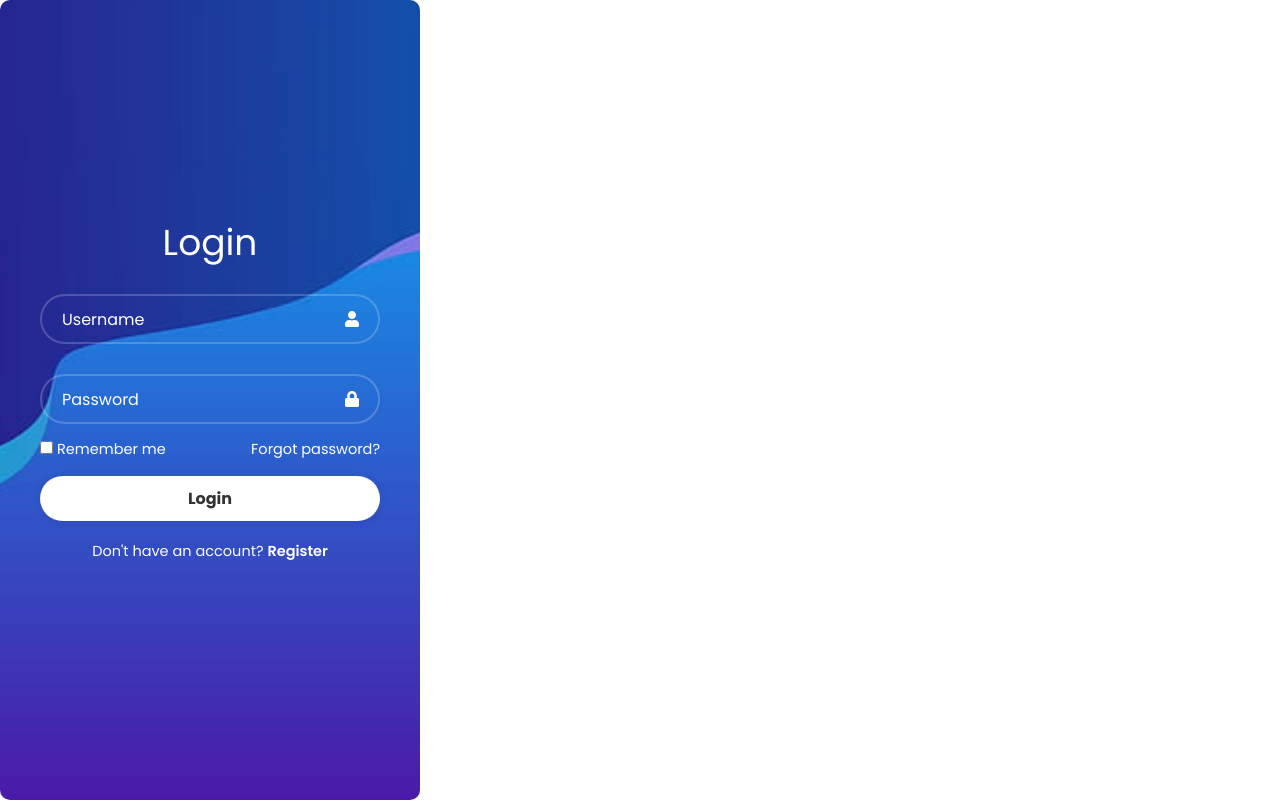
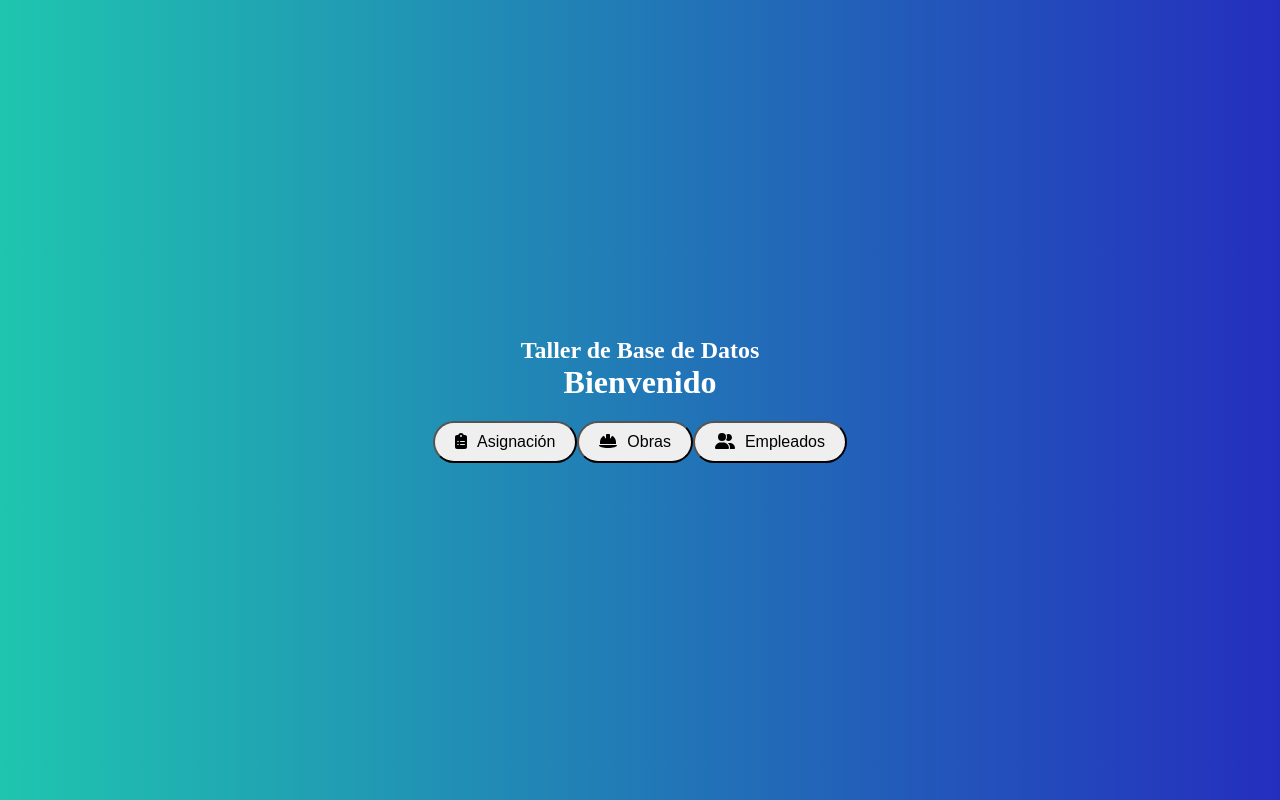
Before and after one commit to Misaelvr22/TallerBase, a React (Create React App) app in the folder frontend/tallerbd/: page / in a window 1280 px wide. Built offline with nearby package versions, Linux system fonts and the light colour scheme.

Commit message:
feat: create home

```diff
--- a/frontend/tallerbd/src/App.js
+++ b/frontend/tallerbd/src/App.js
@@ -1,15 +1,35 @@
-import { LoginForm } from './Componentes/LoginForm/LoginForm';
-import {BrowserRouter, Routes, Route} from 'react-router-dom'
-import Crud from './Screens/Crud';
+import React from 'react';
+import { BrowserRouter as Router, Routes, Route } from 'react-router-dom';
+import './diseño.css';
+import Welcome from './Welcome';
+
+function Asignacion() {
+  window.location.href = 'ruta-del-crud-asignacion'; // reemplaza con la ruta real de tu CRUD de Asignación
+  return null;
+}
+
+function Obras() {
+  window.location.href = 'ruta-del-crud-obras'; // reemplaza con la ruta real de tu CRUD de Obras
+  return null;
+}
+
+function Empleados() {
+  window.location.href = 'ruta-del-crud-empleados'; // reemplaza con la ruta real de tu CRUD de Empleados
+  return null;
+}
 
 function App() {
   return (
-    <BrowserRouter>
-      <Routes >
-        <Route path="/" element={<LoginForm />}/>
-        <Route path="/crud" element={<Crud />}/>
-      </Routes>
-    </BrowserRouter>
+    <Router>
+      <div className="App">
+        <Routes>
+          <Route path="/" element={ <Welcome /> } />
+          <Route path="/asignacion" element={ <Asignacion /> } />
+          <Route path="/obras" element={ <Obras /> } />
+          <Route path="/empleados" element={ <Empleados /> } />
+        </Routes>
+      </div>
+    </Router>
   );
 }
 
--- a/frontend/tallerbd/src/Componentes/LoginForm/LoginForm.css
+++ /dev/null
@@ -1,115 +0,0 @@
-.wrapper{
-    width: 420px;
-    background: slateblue;
-    color: #fff;
-    border-radius: 10px;
-    padding: 30px 40px;
-}
-
-.wrapper h1{
-font-size: 36px;
-text-align: center;
-}
-
-.wrapper .input-box{
-    position: relative;
-    width: 100%;
-    height: 50px;
-    margin: 30px 0;
-}
-
-.input-box input {
-    width: 100%;
-    height: 100%;
-    background: transparent;
-    border: 2px solid rgba(255, 255, 255, .2);
-    outline: none;
-    border-radius: 40px;
-    font-size: 16px;
-    color: #fff;
-    padding: 20px 45px 20px 20px;
-
-}
-
-.input-box input::placeholder {
-    color: #fff;
-}
-
-.input-box .icon  {
-    position: absolute;
-    right: 20px;
-    top: 50%;
-    transform: translateY(-50%);
-    font-size: 16px;
-}
-
-.wrapper .remember-forgot{
-    display: flex;
-    justify-content: space-between;
-    font-size: 14.5px;
-    margin: -15px 0 15px;
-}
-
-.remember-forgot label input{
-    accent-color: #fff;
-    margin-right: 4px;
-}
-
-.remember-forgot a{
-    color: #fff;
-    text-decoration: none;
-
-}
-
-.remember-forgot a:hover{
-    text-decoration: underline;
-}
-
-.wrapper button{
-    width: 100%;
-    height: 45px;
-    background: #fff;
-    border: none;
-    outline: none;
-    border-radius: 45px;
-    box-shadow: 0 0 10px rgba(0, 0, 0, .1);
-    cursor: pointer;
-    font-size: 16px;
-    color: #333;
-    font-weight: 700;
-}
-
-.wrapper .register-link{
-    font-size: 14.5px;
-    text-align: center;
-    margin: 20px 0 15px;
-}
-
-.register-link p a{
-    color: #fff;
-    text-decoration: none;
-    font-weight: 600;
-}
-
-.register-link p a:hover{
-    text-decoration: underline;
-}
-
-.login {
-    font-family: 'Poppins', sans-serif;
-    -webkit-font-smoothing: antialiased;
-    -moz-osx-font-smoothing: grayscale;
-    display: flex;
-    justify-content: center;
-    align-items: center;
-    min-height: 100vh;
-    background: url(../Assets/Fondo.jpg)
-    no-repeat;
-    background-size: cover;
-    background-position: center;
-  }
-
-  code {
-    font-family: source-code-pro, Menlo, Monaco, Consolas, 'Courier New',
-      monospace;
-  }
--- a/frontend/tallerbd/src/Componentes/LoginForm/LoginForm.jsx
+++ /dev/null
@@ -1,32 +0,0 @@
-import React from 'react';
-import './LoginForm.css';
-import { FaUser, FaLock } from "react-icons/fa";
-
-export const LoginForm = () => {
-    return (
-        <div className='login wrapper'>
-            <form action="">
-                <h1>Login</h1>
-                <div className="input-box">
-                    <input type className="text" placeholder='Username' required />
-                    <FaUser className='icon' />
-                </div>
-                <div className="input-box">
-                    <input type className="password" placeholder='Password' required />
-                    <FaLock className='icon' />
-                </div>
-                <div className="remember-forgot">
-                    <label><input type="checkbox" />Remember me</label>
-                    <a href="#">Forgot password?</a>
-                </div>
-
-                <button type="submit">Login</button>
-
-                <div className="register-link">
-                    <p>Don't have an account? <a href="#">Register</a></p>
-                </div>
-            </form>
-        </div>
-    );
-};
- export default LoginForm;
--- /dev/null
+++ b/frontend/tallerbd/src/Welcome.jsx
@@ -0,0 +1,28 @@
+import React from 'react';
+import { FontAwesomeIcon } from '@fortawesome/react-fontawesome';
+import { faClipboardList, faHardHat, faUserFriends } from '@fortawesome/free-solid-svg-icons';
+
+function Welcome() {
+  return (
+    <div className="welcome-container">
+        <h2>Taller de Base de Datos</h2>
+      <h1>Bienvenido</h1>
+      <div className="button-container">
+        <button onClick={() => window.location.href='/asignacion'}>
+          <FontAwesomeIcon className="fa-icon" icon={faClipboardList} />
+          Asignación
+        </button>
+        <button onClick={() => window.location.href='/obras'}>
+          <FontAwesomeIcon className="fa-icon" icon={faHardHat} />
+          Obras
+        </button>
+        <button onClick={() => window.location.href='/empleados'}>
+          <FontAwesomeIcon className="fa-icon" icon={faUserFriends} />
+          Empleados
+        </button>
+      </div>
+    </div>
+  );
+}
+
+export default Welcome;
--- /dev/null
+++ b/frontend/tallerbd/src/diseño.css
@@ -0,0 +1,29 @@
+.App {
+    background: linear-gradient(to right, #1fc5af, #242ebe);
+    height: 100vh;
+    display: flex;
+    justify-content: center;
+    align-items: center;
+  }
+
+  .welcome-container {
+    text-align: center;
+    color: white;
+  }
+
+  .button-container {
+    display: flex;
+    justify-content: space-around;
+    margin-top: 20px;
+  }
+
+  button {
+    padding: 10px 20px;
+    font-size: 16px;
+    cursor: pointer;
+    border-radius: 40px;
+}
+
+  button .fa-icon {
+    margin-right: 10px;
+}
```
Also changed, not shown: package.json (added, +8 -0 lines), frontend/tallerbd/src/Componentes/Assets/Fondo.jpg (deleted), 1 other file (tests, documents, lock files or other folders).
